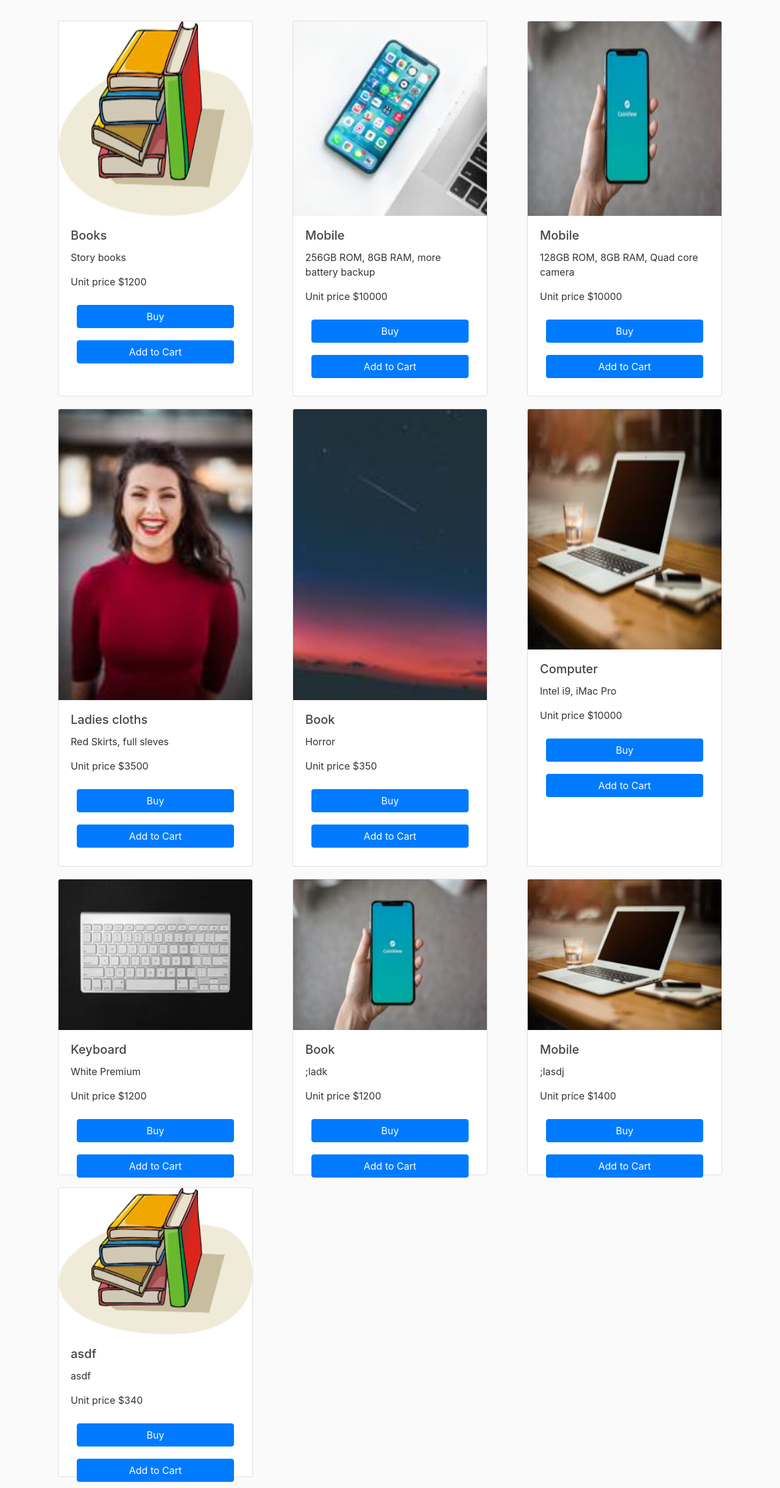
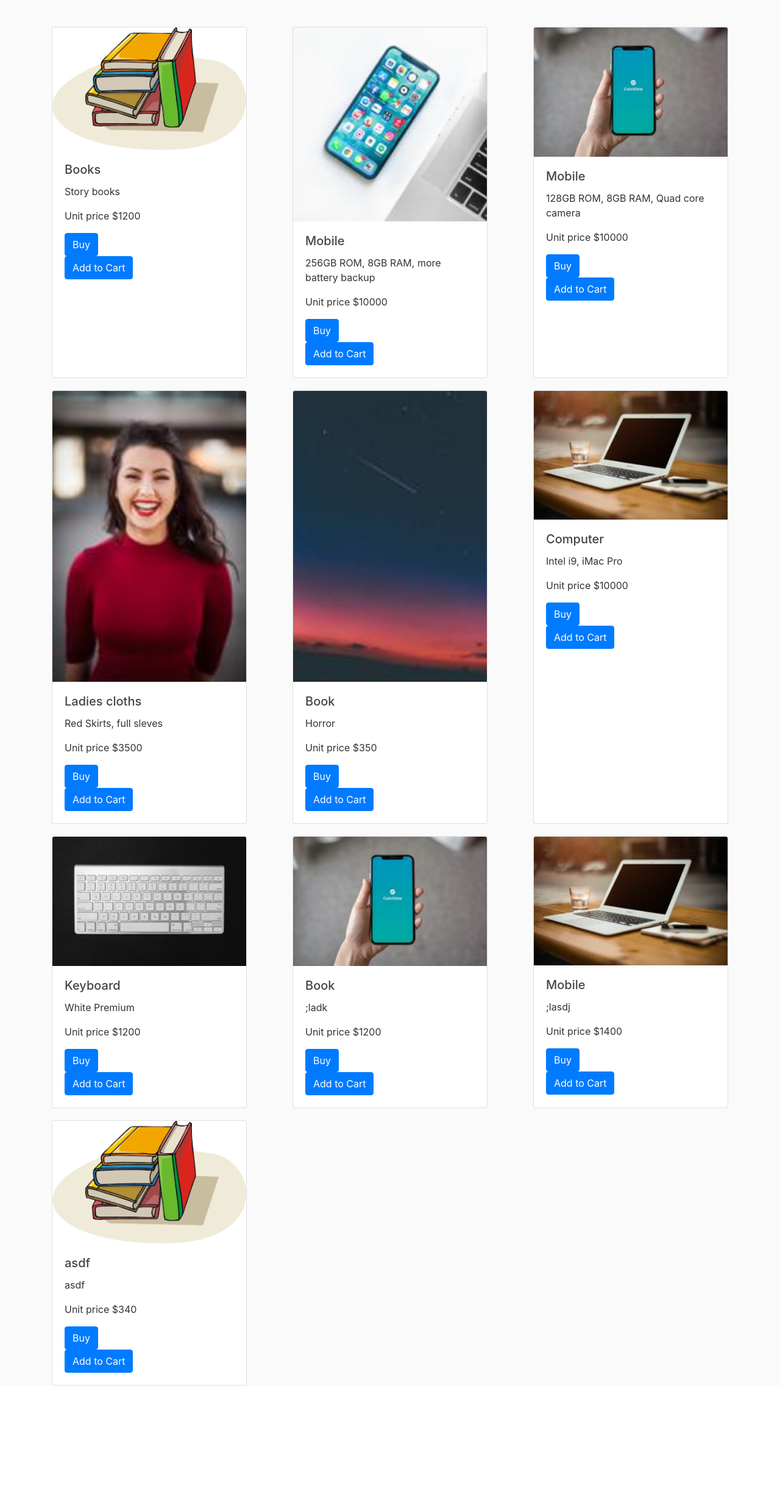
Before and after one commit to surajyadav9/SWEats, a Flask app: page / in a window 1280 px wide. Shown: the part 56-2496 px from the top of the page at 61% size. After the commit the page ends 2328 px from the top, so only its background shows below. Run offline with Flask 2, Linux system fonts and the light colour scheme; data comes from the database, SQL or seed files in the repository; both versions use the stored data as it was after the commit; some libraries are stand-ins or nearby versions.

Commit message:
Styling updated

```diff
--- a/sweats/routes/customer_routes.py
+++ b/sweats/routes/customer_routes.py
@@ -5,7 +5,7 @@ from flask import render_template, url_for, flash, redirect, request
 from flask_login import login_user, current_user, logout_user, login_required
 from sweats import app, db, bcrypt
 from sweats.forms import RegistrationForm, LoginForm, UpdateAccountForm, ItemForm, UpdateItemForm
-from sweats.models import Customer, Item, Warehouse
+from sweats.models import Customer, Item, Warehouse, Order
 
 @app.route("/")
 @app.route("/home")
@@ -109,3 +109,10 @@ def account():
         form.city.data = current_user.city
     image_file = url_for('static', filename='profile_pics/' + current_user.image_file)
     return render_template('account.html', title='Account', image_file=image_file, form=form)
+
+
+@app.route('/item/<int:item_id>/order', methods=['POST'])
+@login_required
+def place_order(item_id):
+    flash('Your order processed successfully!', 'success')
+    return redirect(url_for('home'))
--- a/sweats/static/main.css
+++ b/sweats/static/main.css
@@ -105,30 +105,10 @@ body {
 
   .item-container{
     display: flex;
+    justify-content: space-between;
     flex-wrap: wrap;
-    align-content: flex-start;
-    justify-content: space-between;
   }
 
   .item-container > div{
-    margin: 10px;
-    display: flex;
-    flex-direction: column;
+    margin-top: 20px;
   }
-
-  .item-container > div > img {
-    flex:5;
-  }
-  .item-container > div > div{
-    flex:4;
-  }
-
-  .item-card-buttons{
-    display: flex;
-    flex-direction: column;
-    justify-content: center;
-  }
-
-  .item-card-buttons > a{
-    margin:10px;
-  }
--- a/sweats/templates/home.html
+++ b/sweats/templates/home.html
@@ -6,15 +6,13 @@
     <div class="card" style="width: 20em;">
         <img class="card-img-top" src="{{ url_for('static', filename='product_pics/'+item.image_file) }}" alt="Card image cap">
         <div class="card-body">
-          <h5 class="card-title">{{ item.category }}</h5>
-          <p class="card-text">{{ item.description }}</p>
-          <p class="card-text">Unit price ${{ item.unit_price }}</p>
-          <div class="item-card-buttons">
-            <a href="#" class="btn btn-primary">Buy</a>
-            <a href="#" class="btn btn-primary">Add to Cart</a>
-          </div>
+            <h5 class="card-title">{{ item.category }}</h5>
+            <p class="card-text">{{ item.description }}</p>
+            <p class="card-text">Unit price ${{ item.unit_price }}</p>
+            <form action="{{ url_for('place_order', item_id=item.id) }}" method="POST"><button type="submit" class="btn btn-primary">Buy</button></form>
+            <form action=""><button type="submit" class="btn btn-primary">Add to Cart</button></form>
         </div>
-      </div>
+    </div>
     {% endfor %}
 </div>
 {% endblock content %}
```
Also changed, not shown: sweats/dev.db, sweats/static/product_pics/b98630bcc8e3aa4a.png (added), sweats/static/product_pics/c5354c75c2f507fb.jpg (added), sweats/static/product_pics/cbff8e47d5d7c3d0.jpg (added).
